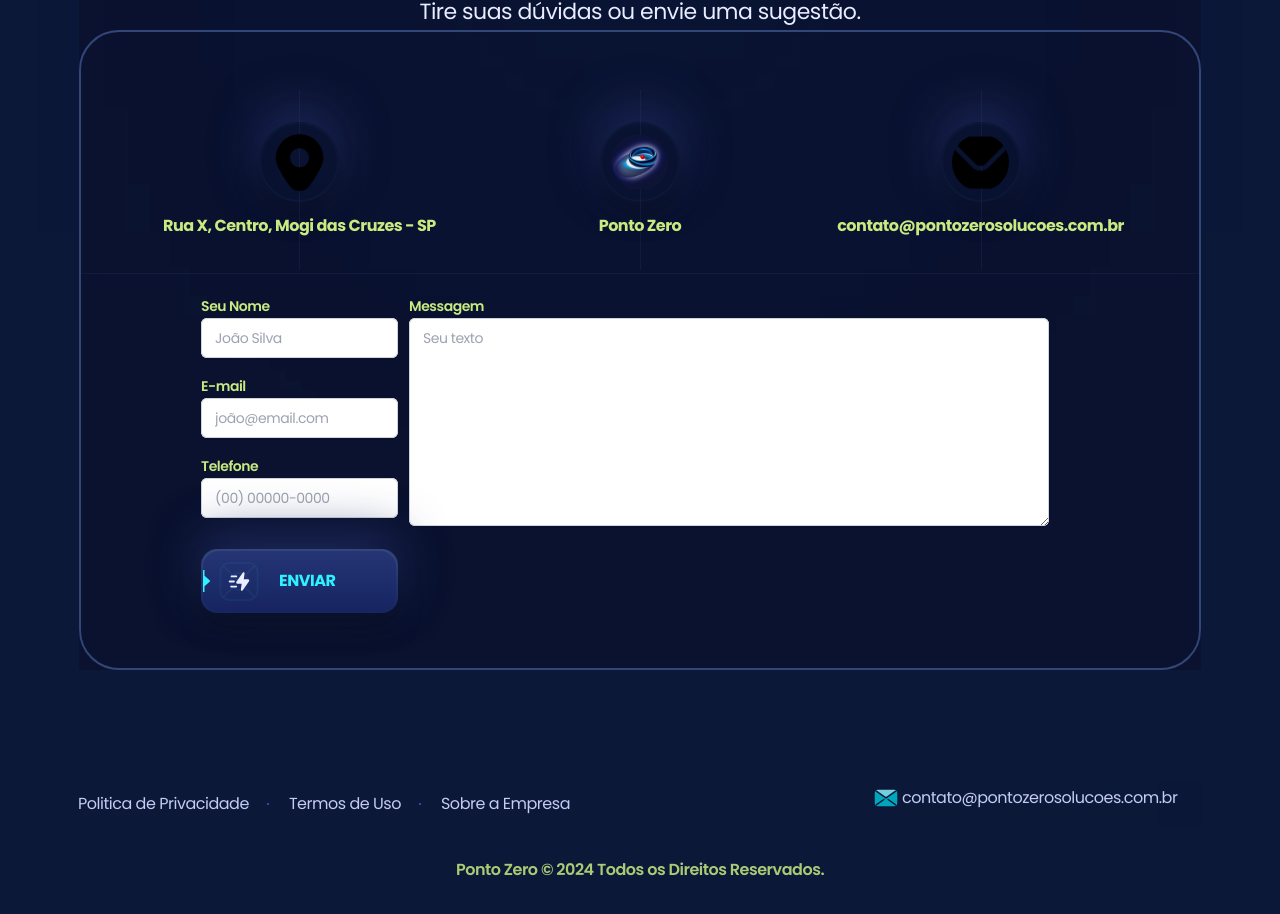
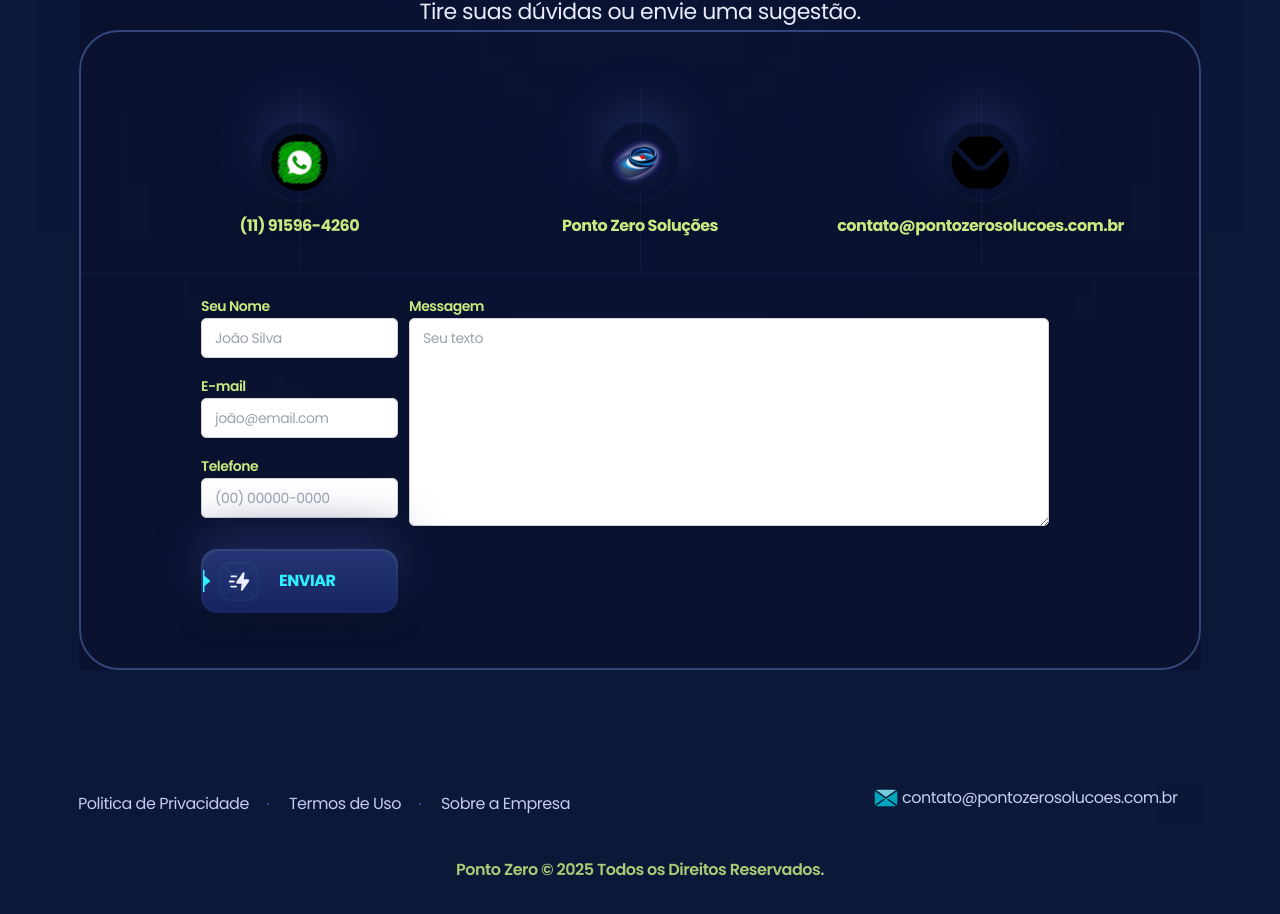
Before and after one commit to phoenix75-S7F/landingpage, a React (Vite) app: page / in a window 1280 px wide. Shown: the part 5430-6344 px from the top of the page. Built offline with nearby package versions, Linux system fonts and the light colour scheme.

Commit message:
ajustes gerais

```diff
--- a/src/components/About.jsx
+++ b/src/components/About.jsx
@@ -56,7 +56,7 @@ const About = () => {
               </div>
             ))}
 
-            <ul className="relative flex justify-around flex-grow px-[5%] border-2 border-s3 rounded-7xl max-md:hidden">
+            {/* <ul className="relative flex justify-around flex-grow px-[5%] border-2 border-s3 rounded-7xl max-md:hidden">
               <div className="absolute bg-s3/20 top-[38%] left-0 right-0 w-full h-[1px] z-10" />
               {detailsAbout.map(({ id, icon, caption, title }) => (
                 <li key={id} className="relative pt-16 px-4 pb-14">
@@ -79,7 +79,7 @@ const About = () => {
                   </h3>
                 </li>
               ))}
-            </ul>
+            </ul> */}
           </div>
         </div>
       </Element>
--- a/src/components/TextPolicy.jsx
+++ b/src/components/TextPolicy.jsx
@@ -95,7 +95,7 @@ const TextPolicy = () => {
         <p class="mb-4">
           Se você tiver dúvidas ou preocupações sobre esta Política de
           Privacidade, entre em contato conosco através do e-mail
-          [contato@pontozero.com].
+          [contato@pontozerosolucoes.com.br].
         </p>
 
       </div>
--- a/src/constants/index.jsx
+++ b/src/constants/index.jsx
@@ -123,13 +123,13 @@ export const details = [
 export const contacts = [
   {
     id: "0",
-    icon: "/images/marcador.png",
-    title: "Rua X, Centro, Mogi das Cruzes - SP",
+    icon: "/images/zap.png",
+    title: "(11) 91596-4260",
   },
   {
     id: "1",
     icon: "/images/icon_pzerodark.jpeg",
-    title: "Ponto Zero",
+    title: "Ponto Zero Soluções",
   },
   {
     id: "2",
--- a/src/sections/Footer.jsx
+++ b/src/sections/Footer.jsx
@@ -63,7 +63,7 @@ const Footer = () => {
         </div>
         <div className="flex flex-1 flex-wrap items-center justify-center gap-5 py-8">
           <p className="opacity-85 text-p3 font-semibold">
-            Ponto Zero © 2024 Todos os Direitos Reservados.
+            Ponto Zero © 2025 Todos os Direitos Reservados.
           </p>
         </div>
       </div>
```
Also changed, not shown: public/images/zap.png (added).
